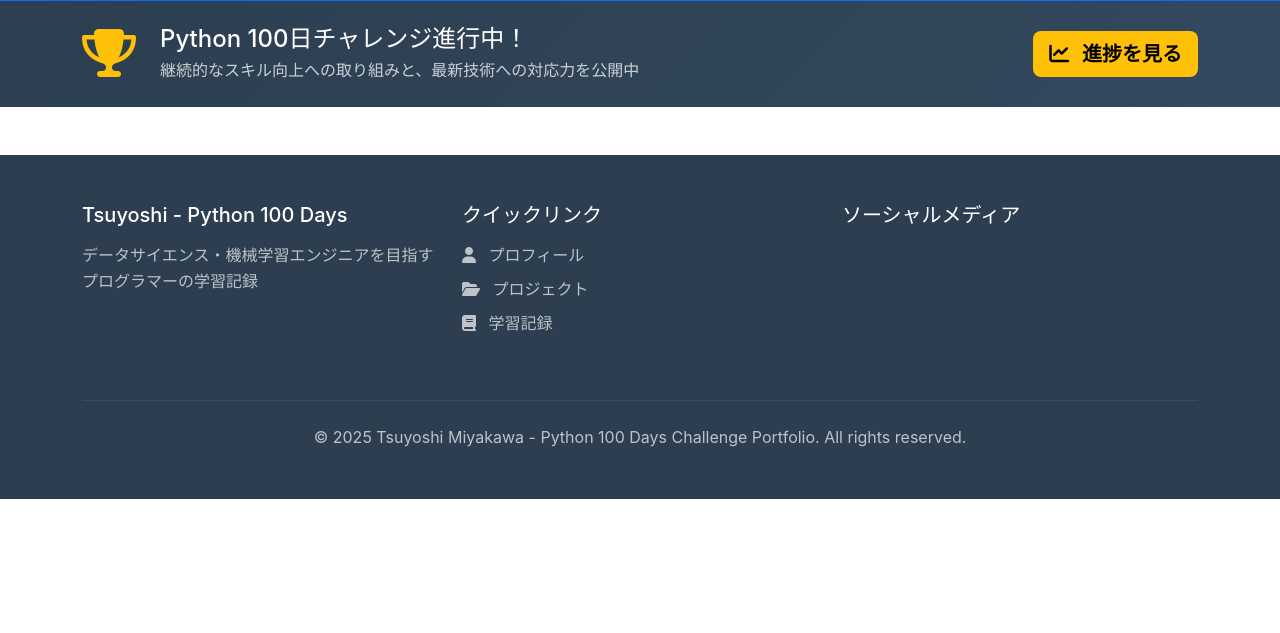
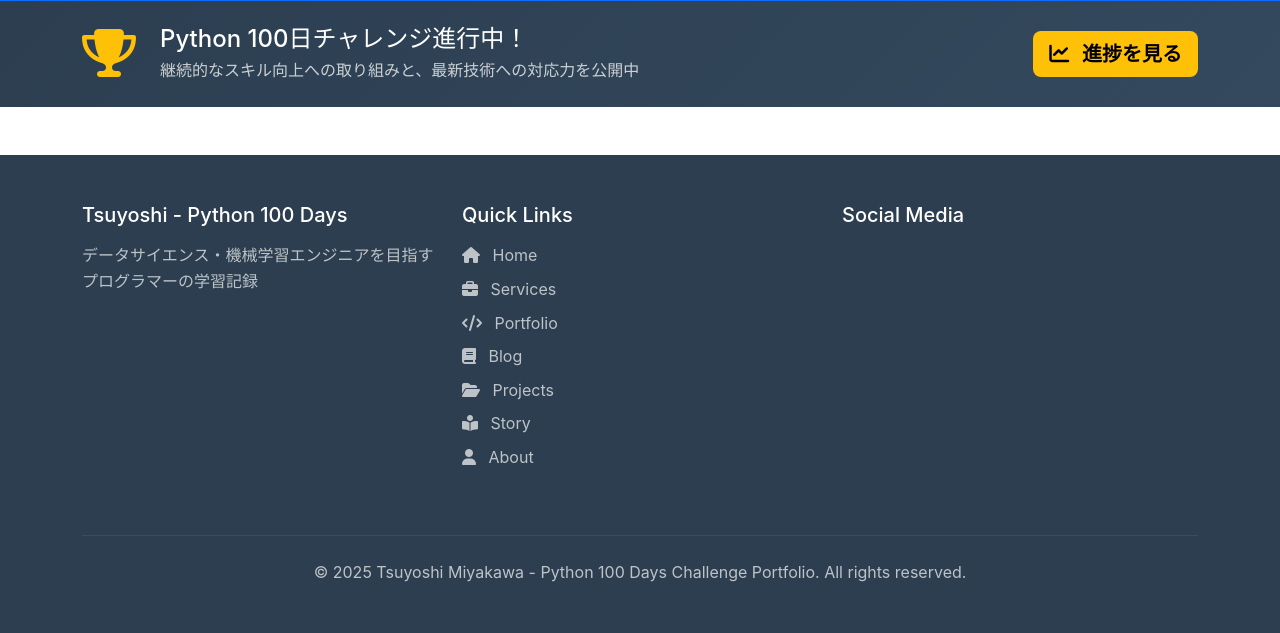
Before and after one commit to miyakawa2449/portfolio, a Flask app: page / in a window 1280 px wide. Shown: the part 2332-2965 px from the top of the page. Before the commit the page ends 2831 px from the top, so only its background shows below. Run offline with Flask 3, Linux system fonts and the light colour scheme; data that the repository does not hold is empty; some libraries are stand-ins or nearby versions.

Commit message:
フッター改善：Quick Links・Social Media英語表記・動的フッターテキスト対応
- Quick Links: ナビゲーション統一（Portfolio fa-code, Story fa-book-reader）
- Social Media: 英語表記に変更
- フッターテキスト: ハードコーディング解消・site_settings.footer_text対応
- 管理画面から設定変更可能に（is_public=True設定済み）

🤖 Generated with [Claude Code](https://claude.ai/code)

Co-Authored-By: Claude <noreply@anthropic.com>

```diff
--- a/templates/layout.html
+++ b/templates/layout.html
@@ -242,34 +242,48 @@
                 </div>
 
                 <div class="col-lg-4 mb-4">
-                    <h5 class="mb-3">クイックリンク</h5>
+                    <h5 class="mb-3">Quick Links</h5>
                     <ul class="list-unstyled">
                         <li class="mb-2">
-                            {% if admin_user and admin_user.handle_name %}
-                            <a href="{{ url_for('profile') }}" class="text-muted text-decoration-none">
-                                <i class="fas fa-user me-2"></i> プロフィール
+                            <a href="{{ url_for('landing') }}" class="text-muted text-decoration-none">
+                                <i class="fas fa-home me-2"></i> Home
                             </a>
-                            {% else %}
-                            <a href="{{ url_for('profile') }}" class="text-muted text-decoration-none">
-                                <i class="fas fa-user me-2"></i> プロフィール
-                            </a>
-                            {% endif %}
                         </li>
                         <li class="mb-2">
-                            <a href="{{ url_for('projects') }}" class="text-muted text-decoration-none">
-                                <i class="fas fa-folder-open me-2"></i> プロジェクト
+                            <a href="{{ url_for('services') }}" class="text-muted text-decoration-none">
+                                <i class="fas fa-briefcase me-2"></i> Services
+                            </a>
+                        </li>
+                        <li class="mb-2">
+                            <a href="{{ url_for('portfolio') }}" class="text-muted text-decoration-none">
+                                <i class="fas fa-code me-2"></i> Portfolio
                             </a>
                         </li>
                         <li class="mb-2">
                             <a href="{{ url_for('blog') }}" class="text-muted text-decoration-none">
-                                <i class="fas fa-book me-2"></i> 学習記録
+                                <i class="fas fa-book me-2"></i> Blog
+                            </a>
+                        </li>
+                        <li class="mb-2">
+                            <a href="{{ url_for('projects') }}" class="text-muted text-decoration-none">
+                                <i class="fas fa-folder-open me-2"></i> Projects
+                            </a>
+                        </li>
+                        <li class="mb-2">
+                            <a href="{{ url_for('story') }}" class="text-muted text-decoration-none">
+                                <i class="fas fa-book-reader me-2"></i> Story
+                            </a>
+                        </li>
+                        <li class="mb-2">
+                            <a href="{{ url_for('profile') }}" class="text-muted text-decoration-none">
+                                <i class="fas fa-user me-2"></i> About
                             </a>
                         </li>
                     </ul>
                 </div>
 
                 <div class="col-lg-4 mb-4">
-                    <h5 class="mb-3">ソーシャルメディア</h5>
+                    <h5 class="mb-3">Social Media</h5>
                     {% if admin_user %}
                         <div class="d-flex gap-3 flex-wrap">
                             {% if admin_user.github_username %}
@@ -352,13 +366,7 @@
 
             <div class="text-center">
                 <p class="mb-0 text-muted">
-                    {% if admin_user and admin_user.name_romaji %}
-                        © 2025 {{ admin_user.name_romaji }} - Python 100 Days Challenge Portfolio. All rights reserved.
-                    {% elif admin_user and admin_user.name %}
-                        © 2025 {{ admin_user.name }} - Python 100 Days Challenge Portfolio. All rights reserved.
-                    {% else %}
-                        © 2025 Tsuyoshi Miyakawa - Python 100 Days Challenge Portfolio. All rights reserved.
-                    {% endif %}
+                    {{ site_settings.footer_text or ('© 2025 ' + (admin_user.name_romaji if admin_user and admin_user.name_romaji else admin_user.name if admin_user and admin_user.name else 'Tsuyoshi Miyakawa') + ' - Python 100 Days Challenge Portfolio. All rights reserved.') }}
                 </p>
             </div>
         </div>
```
Also changed, not shown: templates/public_layout.html (+28 -20 lines).
